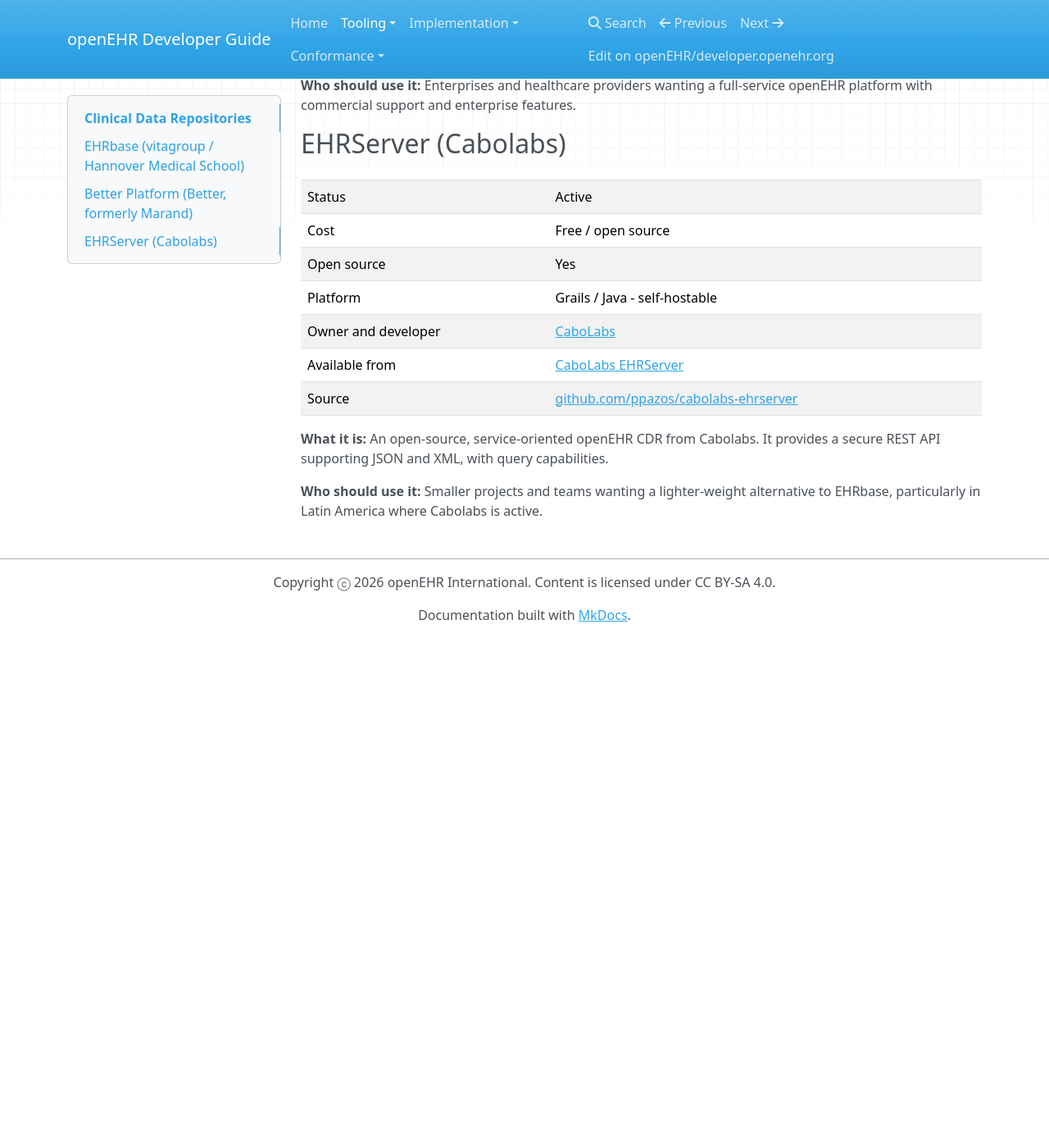
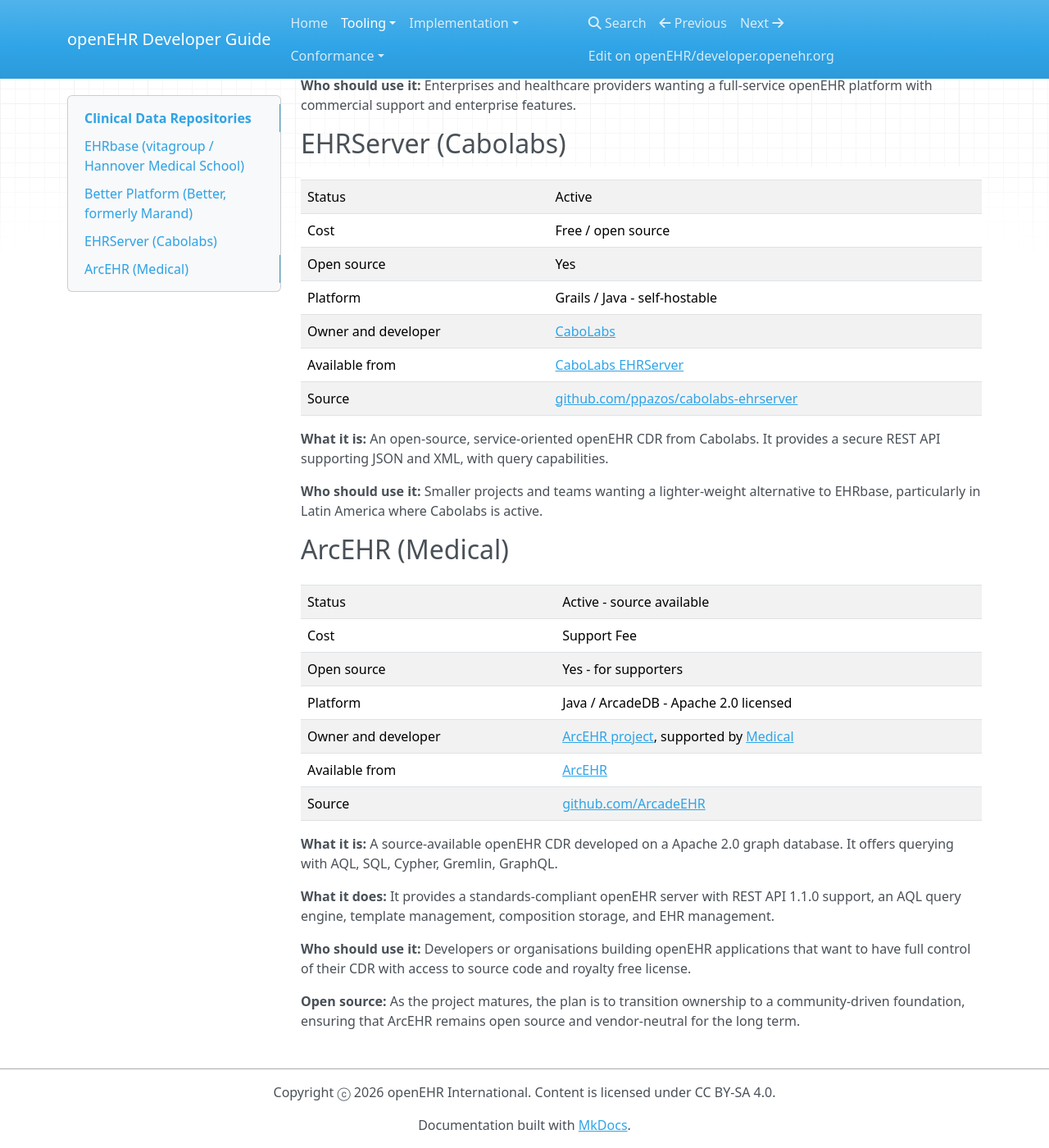
Before and after one commit to openEHR/developer.openehr.org, an MkDocs documentation site: the page built from docs/tooling/clinical-data-repositories.md, in a window 1280 px wide and 1400 px high, scrolled down 1176 px. Shown: the whole window at 82% size. Built offline with MkDocs 1.6.1, drawn with Linux system fonts in a browser that asks for light colours; nearby versions of some CDN libraries; before the commit the page ends 1954 px from its top, so only the background shows below that.

Commit message:
Document ArcEHR openEHR CDR details
Added details about ArcEHR, including its status, cost, platform, and features.

```diff
--- a/docs/tooling/clinical-data-repositories.md
+++ b/docs/tooling/clinical-data-repositories.md
@@ -52,3 +52,23 @@ Clinical data repositories (CDRs) store patient data in openEHR format. They exp
 **What it is:** An open-source, service-oriented openEHR CDR from Cabolabs. It provides a secure REST API supporting JSON and XML, with query capabilities.
 
 **Who should use it:** Smaller projects and teams wanting a lighter-weight alternative to EHRbase, particularly in Latin America where Cabolabs is active.
+
+## ArcEHR (Medical)
+
+| | |
+| --- | --- |
+| Status | Active - source available |
+| Cost | Support Fee |
+| Open source | Yes - for supporters |
+| Platform | Java / ArcadeDB - Apache 2.0 licensed |
+| Owner and developer | [ArcEHR project](https://arcehr.com), supported by [Medical](https://medical.si) |
+| Available from | [ArcEHR](https://arcehr.com) |
+| Source | [github.com/ArcadeEHR](https://github.com/ArcadeEHR) |
+
+**What it is:** A source-available openEHR CDR developed on a Apache 2.0 graph database. It offers querying with AQL, SQL, Cypher, Gremlin, GraphQL.
+
+**What it does:** It provides a standards-compliant openEHR server with REST API 1.1.0 support, an AQL query engine, template management, composition storage, and EHR management.
+
+**Who should use it:** Developers or organisations building openEHR applications that want to have full control of their CDR with access to source code and royalty free license.
+
+**Open source:** As the project matures, the plan is to transition ownership to a community-driven foundation, ensuring that ArcEHR remains open source and vendor-neutral for the long term.
```
